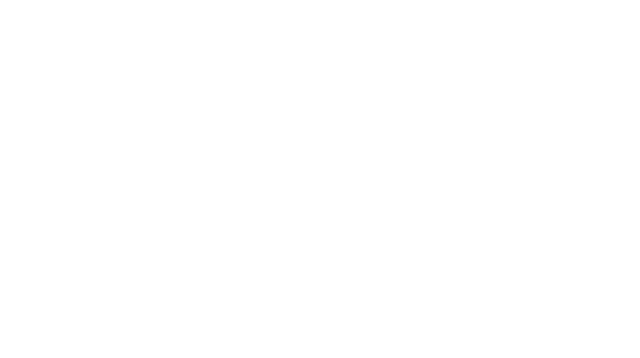
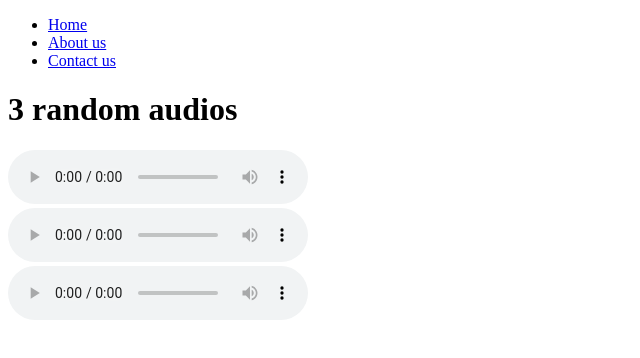
Before and after one commit to acciojob/semantic-navbar-and-audios-Code-with-sudoku, a website: page main.html in a window 1280 px wide. Shown: the whole page, without its empty margins (0-640 px from the left). Drawn offline with Linux system fonts and the light colour scheme.

Commit message:
created a submission

```diff
--- a/main.html
+++ b/main.html
@@ -7,6 +7,19 @@
 </head>
 
 <body>
+	<nav>
+        <ul>
+	        <li><a href="index.html">Home</a></li>
+	        <li><a href="/about/">About us</a></li>
+	        <li><a href="/blog/">Contact us</a></li>
+        </ul>
+    </nav>
+	<h1>3 random audios</h1>
+	<audio src="http://commondatastorage.googleapis.com/codeskulptor-demos/DDR_assets/Kangaroo_MusiQue_-_The_Neverwritten_Role_Playing_Game.mp3" type="audio/mpeg" controls></audio>
+	<br>
+	<audio src="http://commondatastorage.googleapis.com/codeskulptor-assets/Epoq-Lepidoptera.ogg" type="audio/ogg" controls></audio>
+	<br>
+	<audio src="http://codeskulptor-demos.commondatastorage.googleapis.com/pang/paza-moduless.mp3" type="audio/mpeg" controls></audio>
 	<!-- the entire body must be written by student -->
     <script type="text/javascript" src="./script.js">
 </script>
```
